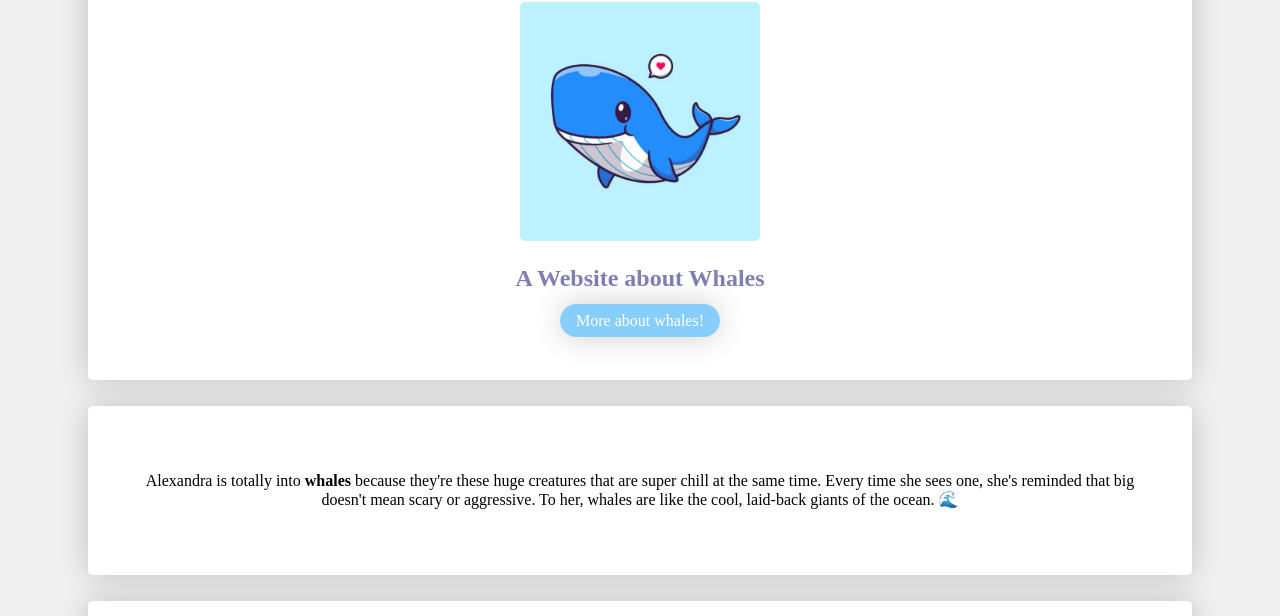
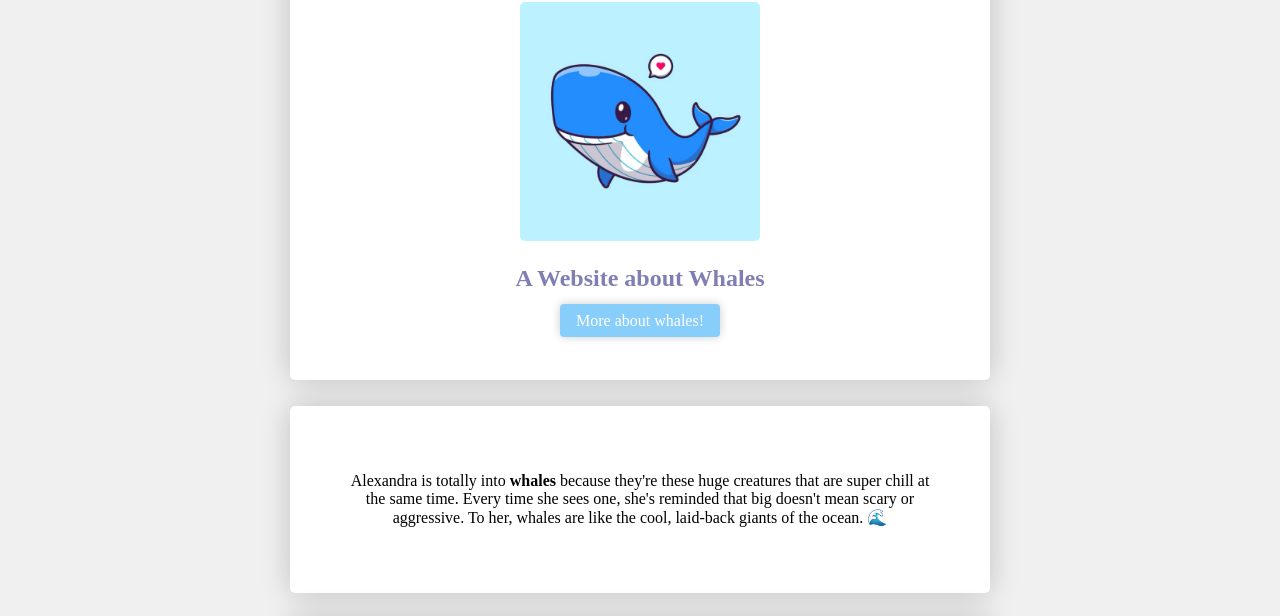
Before and after one commit to emmvs/front_end_porch_1401, a plain HTML site: page index.html in a window 1280 px wide. Shown: the part 157-773 px from the top of the page. Drawn offline with Linux system fonts and the light colour scheme.

Commit message:
Finish Whale Page

```diff
--- a/index.html
+++ b/index.html
@@ -22,6 +22,7 @@
   </head>
 
   <body>
+    <div class="container">
       <!-- Content -->
       <div class="card">
         <h1>Whales! 🐋</h1>
@@ -64,5 +65,6 @@
           <li><a href="https://happywhale.com"><i class="fa-solid fa-fish-fins"></i></i></a></li>
         </ul>
       </div>
+    </div>
   </body>
 </html>
--- a/style.css
+++ b/style.css
@@ -1,6 +1,11 @@
 /* TODO: design your profile with CSS */
 body {
   background-color: rgb(240, 240, 240);
+}
+
+.container {
+  width: 700px;
+  margin: 0 auto;
 }
 
 h1 {
@@ -16,6 +21,10 @@ i {
   font-size: 40px;
 }
 
+i:hover {
+  color: lightskyblue;
+}
+
 .card {
   background-color: white;
   /* right, down, edges, color */
@@ -23,8 +32,7 @@ i {
   text-align: center;
   padding: 50px;
   border-radius: 5px;
-  margin: 26px 80px;
-  /* width: 80%; */
+  margin: 26px 0px;
 }
 
 .avatar {
@@ -37,8 +45,13 @@ i {
   background-color: lightskyblue;
   color: white;
   padding: 8px 16px;
-  box-shadow: 0px 0px 30px rgba(0, 0, 0, 0.2);
-  border-radius: 20px;
+  box-shadow: 0px 0px 10px rgba(0, 0, 0, 0.2);
+  border-radius: 4px;
+}
+
+.btn-blue:hover {
+  background-color: rgb(110, 177, 218);
+  /* transition: 0.4; */
 }
 
 .list-block {
```
Lines whose indentation alone changed are shown as unchanged.
